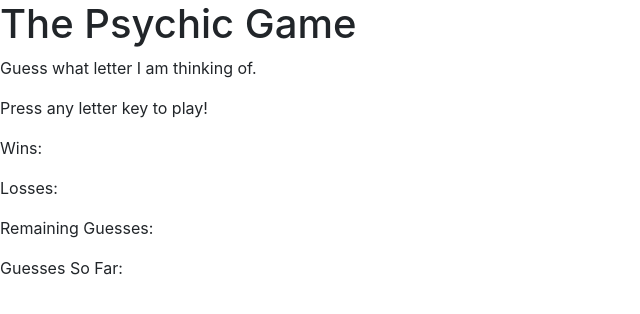
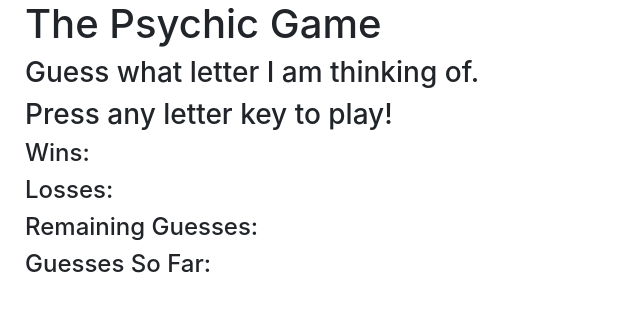
Before and after one commit to CrystalPiano/psychic-game, a plain HTML site: page index.html in a window 1280 px wide. Shown: the whole page, without its empty margins (0-640 px from the left). Drawn offline with nearby package versions, Linux system fonts and the light colour scheme.

Commit message:
continued efforts

```diff
--- a/assets/css/style.css
+++ b/assets/css/style.css
@@ -0,0 +1,3 @@
+.mainbox {
+	margin-left: 25px;
+}
--- a/assets/javascript/game.js
+++ b/assets/javascript/game.js
@@ -30,8 +30,8 @@
         var computerGuess = computerChoices[Math.floor(Math.random() * computerChoices.length)];
 
 // User guess filter.
-       if (userGuess.indexof(event.key) === -1) {}
-       	else {
+      //fa if (userGuess.indexof(event.key) === -1) //{
+       	//else {
 
 // This logic determines the outcome of the game (win/loss/tie), and increments the appropriate counter.
 		if (userGuess === computerGuess) {
@@ -42,12 +42,14 @@
         }
 
 		  // Here we create the HTML that will be injected into our div and displayed on the page.
-          var html = "<p>Press r, p or s to start playing!</p>" +
-          "<p>wins: " + wins + "</p>" +
+
+		  $("#random-number").prepend('<br><hr>' + lottoNumber);
+
+          "<p>wins: " + wins + "</p>";
           "<p>losses: " + losses + "</p>";
+          "<p>remainingGuesses " + remainingGuesses + "</p>";
+          "<p>userGuess " + userGuess + "</p>";
 
           // Injecting the HTML we just created into our div and updating the game information on our page.
-         // document.querySelector("#game").innerHTML = html;
 
-          }
     };
--- a/index.html
+++ b/index.html
@@ -13,19 +13,18 @@
 </head>
 <body>
 
-<h1>The Psychic Game</h1>
+	<div class="mainbox">
 
-<p>Guess what letter I am thinking of.</p>
-<p>Press any letter key to play!</p>
-<p>Wins:</p>
-<p>Losses:</p>
-<p>Remaining Guesses:</p>
-<p>Guesses So Far:</p>
+		<h1>The Psychic Game</h1>
 
-<p id="wins"></p>
-<p id="losses"></p>
-<p id="remainingGuesses"></p>
-<p id="userGuess"></p>
+		<h3>Guess what letter I am thinking of.</h3>
+		<h3>Press any letter key to play!</h3>
+		<h4 id="wins">Wins:</h4>
+		<h4 id="losses">Losses:</h4>
+		<h4 id="remainingGuesses">Remaining Guesses:</h4>
+		<h4 id="userGuess">Guesses So Far:</h4>
+
+	</div>
 
 </body>
 </html>
```
